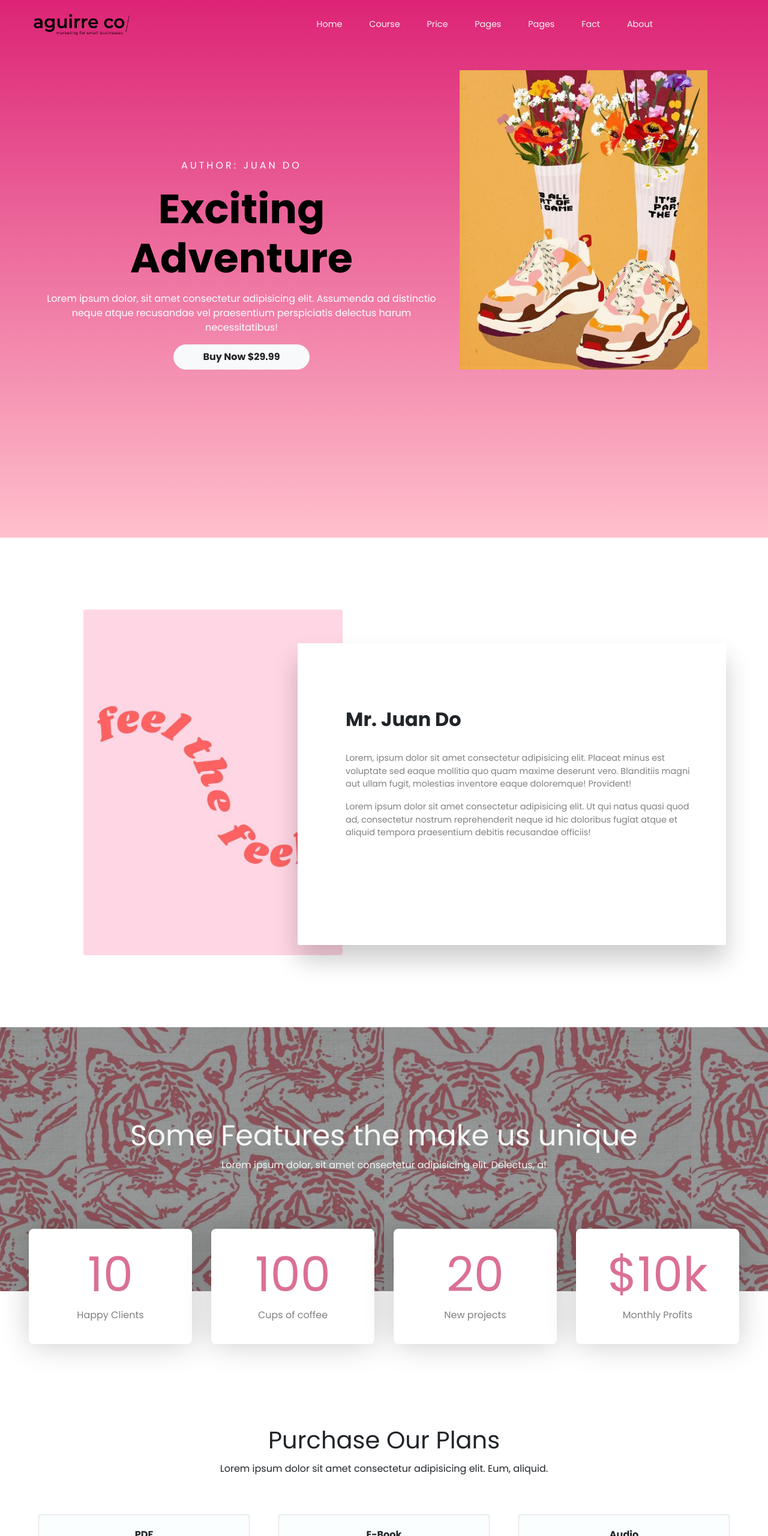
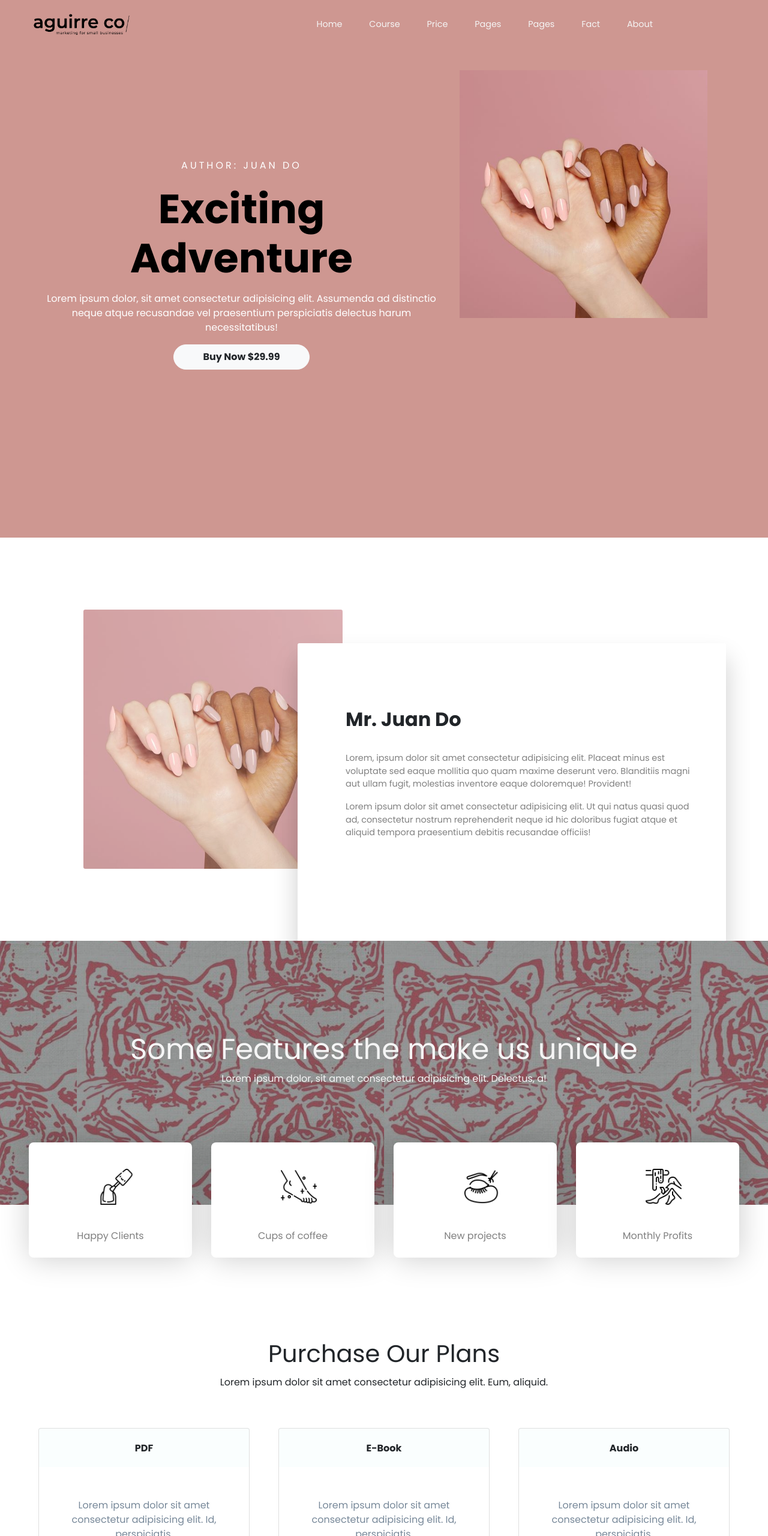
Before and after one commit to emgal-aguirre/updated-weatherapp, a plain HTML site: page index.html in a window 1280 px wide. Shown: the top 2560 px of the page at 60% size. Drawn offline with nearby package versions, Linux system fonts and the light colour scheme.

Commit message:
color changes, not completed

```diff
--- a/Assets/style.css
+++ b/Assets/style.css
@@ -26,8 +26,8 @@ header a {
 }
 
 header {
-    background-color: #dd2476;
-    background-image: linear-gradient(#dd2476, pink
+    background-color: #ce9791;
+    background-image: linear-gradient(#ff2c15, #pink
     );
 }
 
@@ -351,3 +351,14 @@ footer input::placeholder {
     footer .column i+i {
         padding: 0 0.5em;
     }
+
+    .icon {
+        max-width: 10vmin;
+        padding-left: 20px;
+        padding-bottom: 5vmin;
+        padding-top: 2vmin;
+    }
+
+    .icon circle {
+        background-color: #dd2476;
+    }
--- a/index.html
+++ b/index.html
@@ -71,7 +71,7 @@
                     <button class="btn btn-light px-5 py-2">Buy Now $29.99</button>
                 </div>
                 <div class="col-md-5 col-sm-12 h-25">
-                    <img src="Assets/9a1794915c75798a0b480eb631b27b33.jpg" alt="flower">
+                    <img src="Assets/nails.jpg" alt="flower">
                 </div>
             </div>
 
@@ -85,7 +85,7 @@
             <div class="row">
                 <div class="col-md-6">
                     <div class="pray">
-                        <img src="Assets/41002d5179415158b267fc40b9c81421.jpg" alt="feel">
+                        <img src="Assets/nails.jpg" alt="feel">
                     </div>
                 </div>
                 <div class="col-md-6">
@@ -114,19 +114,19 @@
         <div class="container-fluid text-center">
             <div class="numbers d-flex flex-md-row flex-wrap justify-content-center">
                 <div class="rect">
-                    <h1>10</h1>
+                    <img src="Assets/nail.png" class="icon">
                     <p>Happy Clients</p>
                 </div>
                 <div class="rect">
-                    <h1>100</h1>
+                    <img src="Assets/pedicure.png" class="icon">
                     <p>Cups of coffee</p>
                 </div>
                 <div class="rect">
-                    <h1>20</h1>
+                    <img src="Assets/lashes.png" class="icon">
                     <p>New projects</p>
                 </div>
                 <div class="rect">
-                    <h1>$10k</h1>
+                    <img src="Assets/waxing.png" class="icon">
                     <p>Monthly Profits</p>
                 </div>
             </div>
@@ -225,7 +225,7 @@
             <div class="col-md-4 col-12 text-center">
                 <div class="card mr-2 d-inline-block shadow-lg">
                     <div class="card-img-top">
-                        <img src="Assets/head1.png" alt="member" class="img-fluid border-raduis p-4"
+                        <img src="Assets/photo1.png" alt="member" class="img-fluid border-raduis p-4"
                             style="max-width: 250px;">
                     </div>
                     <div class="body">
@@ -246,7 +246,7 @@
                             <!-- card 2 -->
                             <div class="card mr-2 d-inline-block shadow-lg">
                                 <div class="card-img-top">
-                                    <img src="Assets/head3.png" alt="member" class="img-fluid border-raduis p-4"
+                                    <img src="Assets/photo2.png" alt="member" class="img-fluid border-raduis p-4"
                                         style="max-width: 250px;">
 
                                     <div class="body">
@@ -265,7 +265,7 @@
                             <!-- card 3 -->
                             <div class="card mr-2 d-inline-block shadow-lg">
                                 <div class="card-img-top">
-                                    <img src="Assets/head3.png" alt="member" class="img-fluid border-raduis p-4"
+                                    <img src="Assets/photo3.png" alt="member" class="img-fluid border-raduis p-4"
                                         style="max-width: 250px;">
 
                                     <div class="body">
@@ -287,7 +287,7 @@
                 <!-- card 4 -->
                 <div class="card mr-2 d-inline-block shadow-lg">
                     <div class="card-img-top">
-                        <img src="Assets/head2.png" alt="member" class="img-fluid border-raduis p-4"
+                        <img src="Assets/photo3.png" alt="member" class="img-fluid border-raduis p-4"
                             style="width:200px">
                     </div>
                     <div class="body">
@@ -339,6 +339,7 @@
                         <i class="fa fa-instagram"></i>
                         <i class="fa fa-twitter"></i>
                         <i class="fa fa-youtube"></i>
+
                     </div>
 
 
```
Also changed, not shown: Assets/lashes.png (added), Assets/nail.png (added), Assets/nails.jpg (added), Assets/pedicure.png (added), Assets/photo1.png (added), Assets/photo2.png (added), Assets/photo3.png (added), Assets/waxing.png (added).
